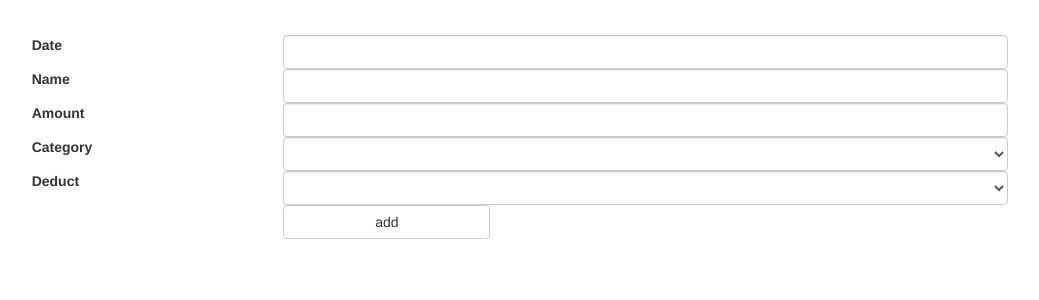
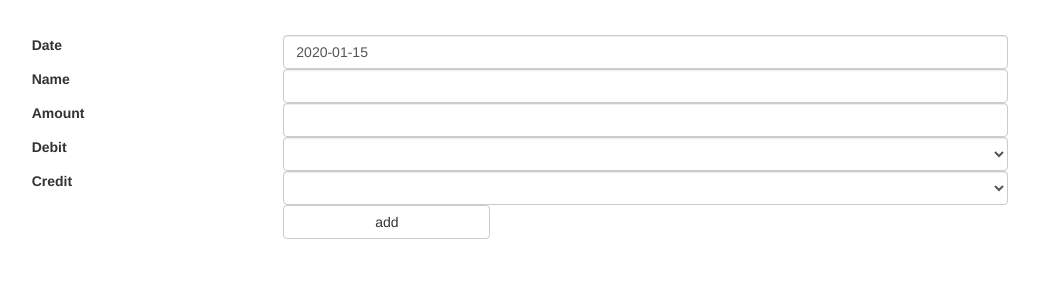
Before and after one commit to ssloat/pythonanywhere, a Flask app: template finances/templates/manual_entry.html in a window 1280 px wide. Shown: the part 52-352 px from the top of the page, without its empty margins (120-1159 px from the left). Run offline with Flask 2, Linux system fonts and the light colour scheme; tables that the repository leaves empty hold one stand-in row (values such as "Sample post"); the template is opened without the code that fills it: values that come from a table or form of the project are taken from there, most other values are stand-ins (such as "Sample title", 1, 10 or a date in 2020); lists and menus that the app fills with data are empty; some libraries are stand-ins or nearby versions.

Commit message:
rename inputs credit/debit.  add default date

```diff
--- a/finances/models/transaction.py
+++ b/finances/models/transaction.py
@@ -211,7 +211,7 @@ def add_manual_entry(user_id, entry):
             user=user_id,
             date=date,
             name=entry['name'],
-            category=int(entry['category_id']),
+            category=int(entry['debit_id']),
             amount=-1.0*float(entry['amount']),
             yearly=False,
         ),
@@ -219,7 +219,7 @@ def add_manual_entry(user_id, entry):
             user=user_id,
             date=date,
             name=entry['name'],
-            category=int(entry['deduct_id']),
+            category=int(entry['credit_id']),
             amount=float(entry['amount']),
             yearly=False,
         ),
--- a/finances/templates/manual_entry.html
+++ b/finances/templates/manual_entry.html
@@ -7,7 +7,7 @@
       <div class="form-group">
         <label class="col-xs-3 control-label">Date</label>
         <div class="col-xs-9">
-          <input class="datepicker form-control" id="date" type="text">
+          <input class="datepicker form-control" id="date" type="text" value="{{date}}">
         </div>
       </div>
      <div class="form-group">
@@ -23,9 +23,9 @@
         </div>
       </div>
       <div class="form-group">
-        <label class="col-xs-3 control-label">Category</label>
+        <label class="col-xs-3 control-label">Debit</label>
         <div class="col-xs-9">
-          <select class="form-control" id="category">
+          <select class="form-control" id="debit">
           {% for c in categories %}
             <option value='{{c[0]}}'>{{c[1]}}</option>
           {% endfor %}
@@ -33,9 +33,9 @@
         </div>
       </div>
       <div class="form-group">
-        <label class="col-xs-3 control-label">Deduct</label>
+        <label class="col-xs-3 control-label">Credit</label>
         <div class="col-xs-9">
-          <select class="form-control" id="deduct">
+          <select class="form-control" id="credit">
           {% for c in categories %}
             <option value='{{c[0]}}'>{{c[1]}}</option>
           {% endfor %}
@@ -61,19 +61,19 @@ $(document).ready(function(){
       date: $('input#date').val(),
       name: $('input#name').val(),
       amount: $('input#amount').val(),
-      category_id: $('select#category').val(),
-      deduct_id: $('select#deduct').val(),
+      debit_id: $('select#debit').val(),
+      credit_id: $('select#credit').val(),
     };
     //console.log(entry);
     $.post(
       "{{url_for('transaction.rest_manual_entry')}}",
       { entry: JSON.stringify(entry) },
       function(data, status) {
-        $("input#date").val('');
+        $("input#date").val('{{date}}');
         $("input#name").val('');
         $("input#amount").val('');
-        $("select#category").val('{{ categories[0][1] }}');
-        $("select#deduct").val('{{ categories[0][1] }}');
+        $("select#credit").val('{{ categories[0][1] }}');
+        $("select#debit").val('{{ categories[0][1] }}');
       }
     );
   });
--- a/finances/views/transaction.py
+++ b/finances/views/transaction.py
@@ -56,7 +56,11 @@ def transactions(category_id=None):
 @transaction_bp.route('/finances/manual_entry')
 @login_required
 def manual_entry():
-    return render_template('manual_entry.html', categories=categoriesSelectBox())
+    return render_template(
+        'manual_entry.html',
+        date=datetime.date.today().strftime('%Y-%m-%d'),
+        categories=categoriesSelectBox()
+    )
 
 
 @transaction_bp.route('/finances/upload_transactions')
```
